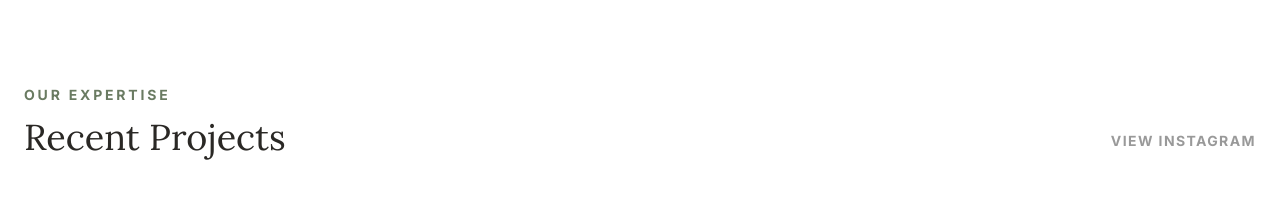
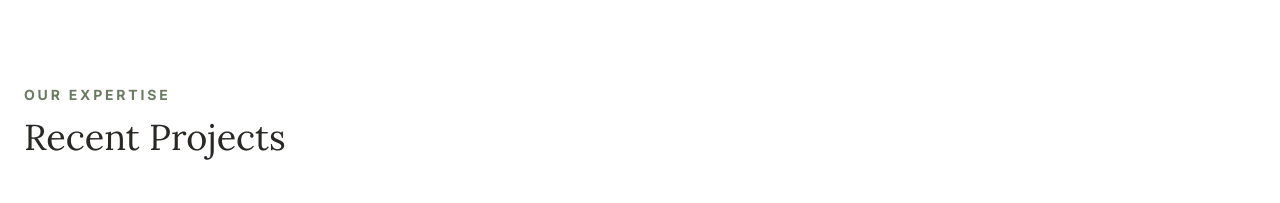
Before and after one commit to evans-renovation/evans-renovation, a React (Vite) app: page / in a window 1280 px wide. Shown: the part 2000-2203 px from the top of the page. Built offline with nearby package versions, Linux system fonts and the light colour scheme; no server answers; grey boxes are pictures that could not be loaded.

Commit message:
Update App.jsx

```diff
--- a/src/App.jsx
+++ b/src/App.jsx
@@ -608,9 +608,6 @@ const systemPrompt = prompts[language];
               <h2 className="text-sm font-semibold uppercase tracking-[0.2em] text-evans-heritage mb-3">Our Expertise</h2>
               <h3 className="text-3xl md:text-4xl font-serif text-evans-earth">Recent Projects</h3>
             </div>
-            <a href="#" className="text-sm font-bold uppercase tracking-widest text-black/40 hover:text-evans-heritage border-b-2 border-transparent hover:border-evans-heritage transition-all pb-1">
-              {t.port_link}
-            </a>
           </div>
 
           {/* Projects Grid */}
```
